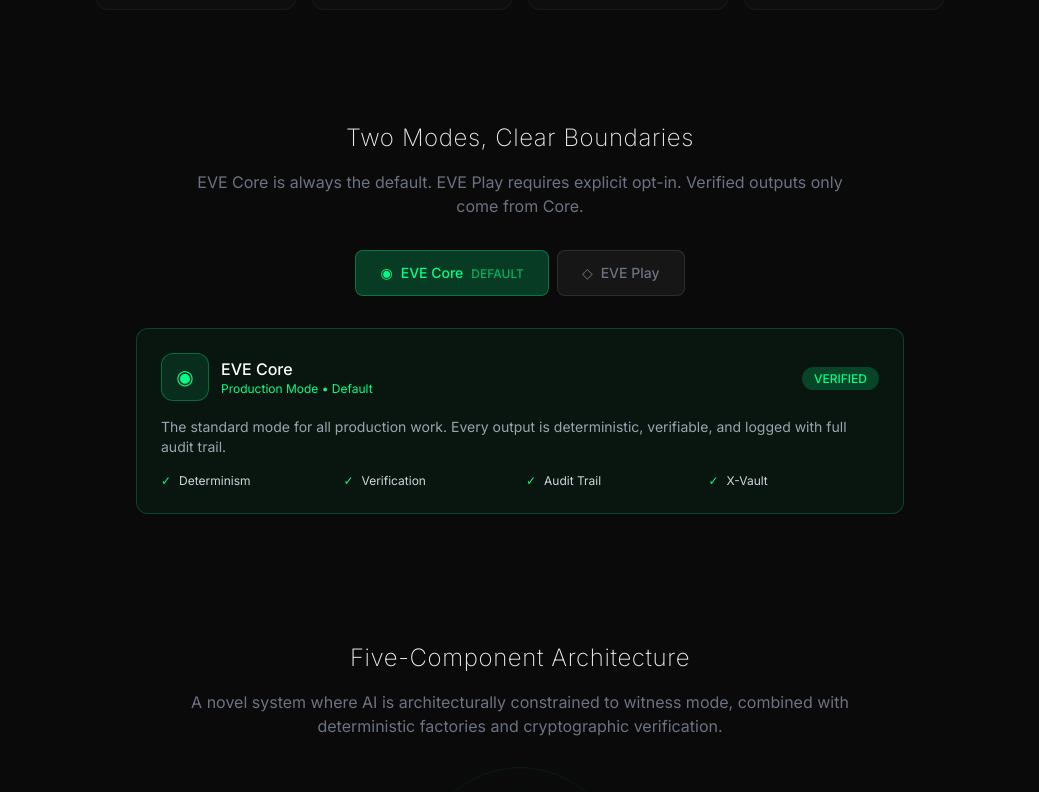
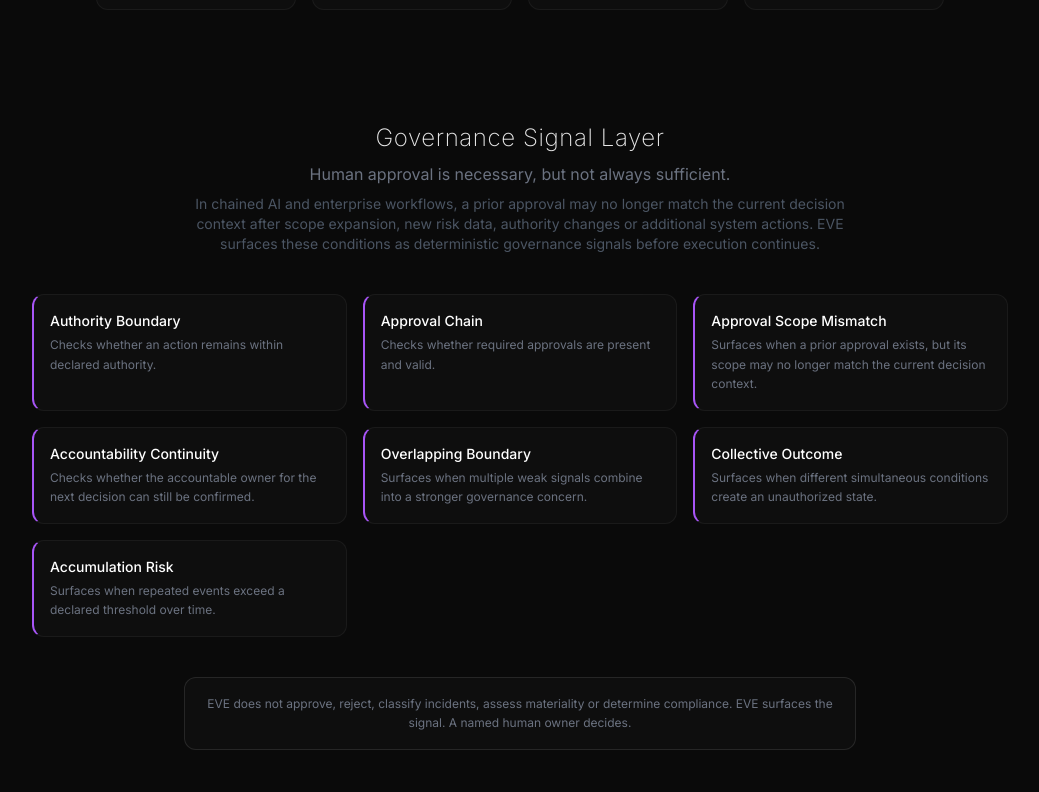
Before and after one commit to elekto-energy/eveverified, a Next.js app: page /eve in a window 1280 px wide. Shown: the part 1650-2442 px from the top of the page, without its empty margins (120-1159 px from the left). Built offline with nearby package versions, Linux system fonts and the light colour scheme.

Commit message:
feat(eve): add Governance Signal Layer section, update Human-in-Control copy

```diff
--- a/app/eve/page.tsx
+++ b/app/eve/page.tsx
@@ -53,6 +53,50 @@
               <div className="text-gray-600 text-xs">{p.desc}</div>
             </div>
           ))}
+        </div>
+      </section>
+
+      {/* Governance Signal Layer */}
+      <section className="py-16 px-6 max-w-5xl mx-auto">
+        <h2 className="text-2xl font-extralight tracking-wide mb-2 text-center text-white/90">
+          Governance Signal Layer
+        </h2>
+        <p className="text-gray-500 text-center mb-2 max-w-2xl mx-auto">
+          Human approval is necessary, but not always sufficient.
+        </p>
+        <p className="text-gray-600 text-center mb-10 max-w-2xl mx-auto text-sm">
+          In chained AI and enterprise workflows, a prior approval may no longer match the current
+          decision context after scope expansion, new risk data, authority changes or additional
+          system actions. EVE surfaces these conditions as deterministic governance signals before
+          execution continues.
+        </p>
+
+        <div className="grid md:grid-cols-2 lg:grid-cols-3 gap-4 mb-10">
+          {[
+            { name: 'Authority Boundary',       color: '#a855f7', desc: 'Checks whether an action remains within declared authority.' },
+            { name: 'Approval Chain',            color: '#a855f7', desc: 'Checks whether required approvals are present and valid.' },
+            { name: 'Approval Scope Mismatch',   color: '#a855f7', desc: 'Surfaces when a prior approval exists, but its scope may no longer match the current decision context.' },
+            { name: 'Accountability Continuity', color: '#a855f7', desc: 'Checks whether the accountable owner for the next decision can still be confirmed.' },
+            { name: 'Overlapping Boundary',      color: '#a855f7', desc: 'Surfaces when multiple weak signals combine into a stronger governance concern.' },
+            { name: 'Collective Outcome',        color: '#a855f7', desc: 'Surfaces when different simultaneous conditions create an unauthorized state.' },
+            { name: 'Accumulation Risk',         color: '#a855f7', desc: 'Surfaces when repeated events exceed a declared threshold over time.' },
+          ].map((signal) => (
+            <div
+              key={signal.name}
+              className="p-4 rounded-xl bg-white/[0.02] border border-white/5"
+              style={{ borderLeftColor: signal.color, borderLeftWidth: '2px' }}
+            >
+              <div className="text-white text-sm font-medium mb-1">{signal.name}</div>
+              <div className="text-gray-500 text-xs leading-relaxed">{signal.desc}</div>
+            </div>
+          ))}
+        </div>
+
+        <div className="max-w-2xl mx-auto p-4 rounded-xl bg-white/[0.02] border border-white/10 text-center">
+          <p className="text-gray-500 text-xs leading-relaxed">
+            EVE does not approve, reject, classify incidents, assess materiality or determine
+            compliance. EVE surfaces the signal. A named human owner decides.
+          </p>
         </div>
       </section>
 
--- a/components/EveArchitecture/Principles.tsx
+++ b/components/EveArchitecture/Principles.tsx
@@ -27,8 +27,7 @@
           You own the idea, the project, and the decision
         </h3>
         <p className="text-gray-500 max-w-xl mx-auto text-sm">
-          EVE interprets, suggests, and executes — but only after explicit human approval.
-          The system never starts projects, changes goals, or acts autonomously.
+          EVE interprets, suggests, verifies, and executes — but only after explicit human approval and within declared governance boundaries.
         </p>
       </div>
 
```
